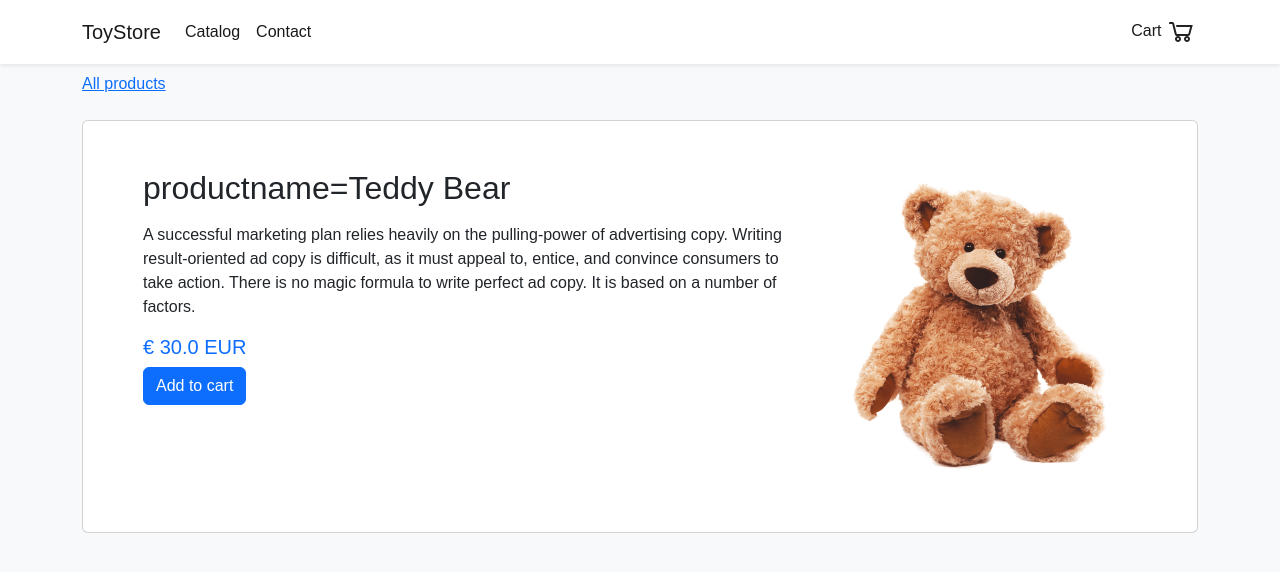
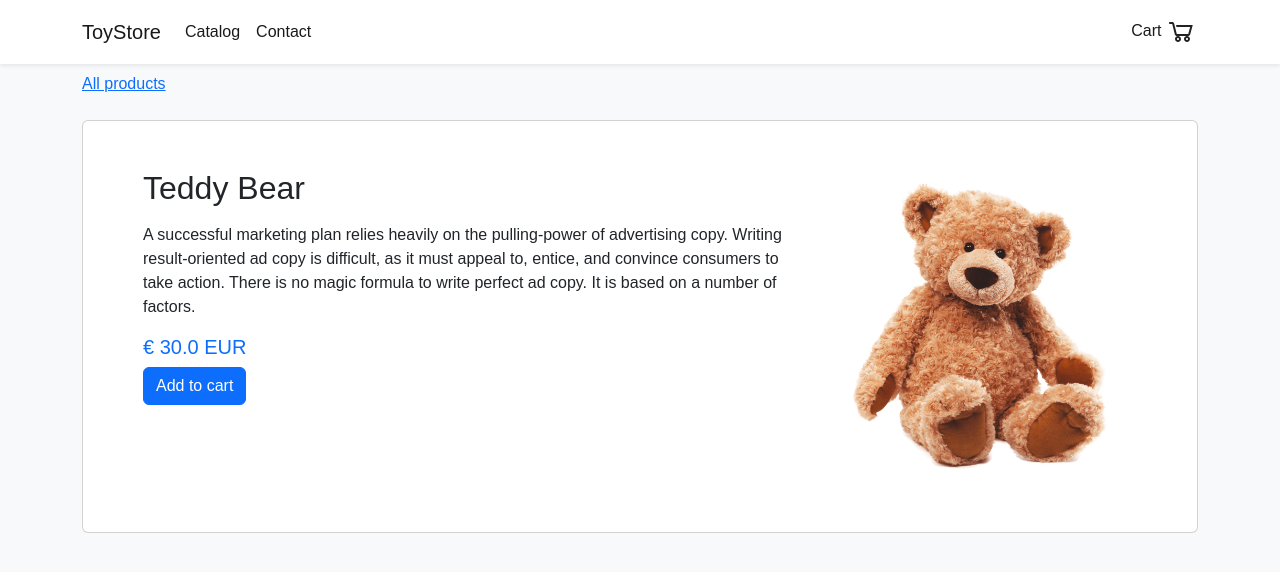
Before and after one commit to constantinhatecke/Con-toy-store, a Jekyll site: the page built from _products/product1.md, in a window 1280 px wide. Shown: the top 572 px of the page. Built offline with Jekyll 4.4.1, drawn with Linux system fonts in a browser that asks for light colours.

Commit message:
Update product.html

```diff
--- a/_layouts/product.html
+++ b/_layouts/product.html
@@ -17,7 +17,7 @@ layout: default
         <div class="container">
           <div class="row">
             <div class="col">
-              <h2>productname={{ page.name }}</h2>
+              <h2>{{ page.name }}</h2>
               <p>{{ content }}</p>
               {% include product-definition.html %}
             </div>
```
